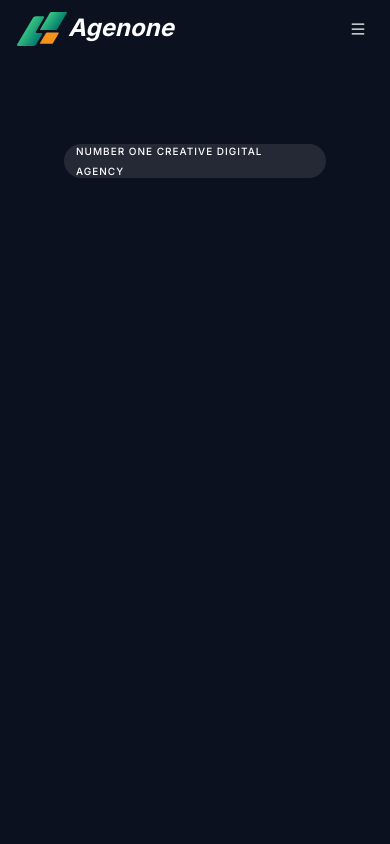
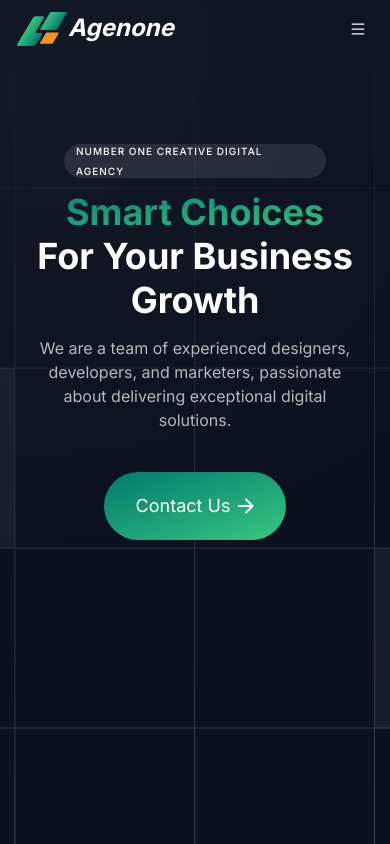
Before and after one commit to RaihanSyahSP/agenone, a Next.js app: page / in a window 390 px wide. Shown: the top 844 px of the page. Built offline with nearby package versions, Linux system fonts and the light colour scheme.

Commit message:
feat: add hero page

```diff
--- a/src/app/globals.css
+++ b/src/app/globals.css
@@ -56,16 +56,16 @@
 
 @layer  utilities{
   .display-lg-bold {
-    @apply text-[44px] font-bold leading-[52px];
+    @apply text-[72px] font-bold leading-[52px];
   }
   .display-lg-semibold {
-    @apply text-[44px] font-semibold leading-[52px];
+    @apply text-[72px] font-semibold leading-[52px];
   }
   .display-lg-medium {
-    @apply text-[44px] font-medium leading-[52px];
+    @apply text-[72px] font-medium leading-[52px];
   }
   .display-lg-regular {
-    @apply text-[44px] font-normal leading-[52px];
+    @apply text-[72px] font-normal leading-[52px];
   }
   .display-sm-bold {
     @apply text-[44px] font-bold leading-[40px] tracking-[-0.96px];
--- a/src/components/layout/Navbar.tsx
+++ b/src/components/layout/Navbar.tsx
@@ -1,5 +1,5 @@
 "use client";
-import React, { useState } from "react";
+import React, { useEffect, useState } from "react";
 import { cn } from "@/lib/utils";
 import { LogoIcon } from '@/assets'
 import { AiOutlineMenu } from "react-icons/ai";
@@ -10,14 +10,33 @@ import Button from '../button'
 
 const Navbar = () => {
   const [navbar, setNavbar] = useState(false);
+  const [scrolling, setScrolling] = useState(false);
+
   const menu = [
     { name: "Home", url: "/" },
-    { name: "Services",url: "/"},
+    { name: "Services", url: "/" },
     { name: "Project", url: "/" },
     { name: "About", url: "/" },
   ];
+
+  useEffect(() => {
+    window.addEventListener("scroll", () => {
+      if (window.scrollY > 0) {
+        setScrolling(true);
+      } else {
+        setScrolling(false);
+      }
+    });
+  }, []);
+
+  const navbarClasses = cn(
+    "w-full fixed top-0 z-50 transition-all duration-300",
+    scrolling ? "backdrop-blur-sm" : "bg-transparent backdrop-blur-0"
+  );
+
   return (
-    <nav className="w-full fixed top-0 bg-secondary-900">
+    <>
+    <nav className={navbarClasses}>
       <div className={`justify-between items-center px-4 mx-auto lg:max-w-7xl md:items-center md:h-[94px] md:flex md:px-8`}>
         <div>
           <div className="flex items-center justify-between py-3 md:py-5 md:block">
@@ -51,7 +70,9 @@ const Navbar = () => {
         </div>
         <Button className="hidden md:block">Contact Us</Button>
       </div>
-    </nav>
+      </nav>
+      <div className="absolute z-auto top-[-150px] left-[-150px] w-96 h-96 rounded-full opacity-[0.1] bg-white filter blur-[190px]"></div>
+       </>
   );
 };
 export default Navbar;
--- a/src/modules/home/index.tsx
+++ b/src/modules/home/index.tsx
@@ -5,10 +5,35 @@ import { cn } from '@/lib/utils';
 
 const HomeModule = () => {
   return (
-    <div className={cn("w-full h-[1120px] bg-secondary-900 pt-36")}>
-      <div className={cn("w-[262px] h-[34px] flex justify-center mx-auto bg-gray-transparent text-white rounded-full md:w-[351px] md:h-[44px]")}>
-        <p className={cn("flex items-center justify-center px-[12px] py-[8px] overline-sm md:overline-md md:px-[16px] md:py-[12px]")}>NUMBER ONE CREATIVE DIGITAL AGENCY</p>
+    <div className={cn("w-full h-[1120px] bg-secondary-900 pt-36 bg-[url('/background.png')] bg-cover bg-center")}>
+      <div
+        className={cn('w-[262px] h-[34px] flex justify-center',
+                          'mx-auto bg-gray-transparent text-white rounded-full',
+                          'md:w-[351px] md:h-[44px]')}
+      >
+        <p className={cn(`flex items-center justify-center px-[12px] py-[8px] overline-sm md:overline-md md:px-[16px] md:py-[12px]`)}>
+          NUMBER ONE CREATIVE DIGITAL AGENCY
+        </p>
       </div>
+      <div className={cn(`pt-[12px] text-5xl-bold w-full px-2 mx-auto text-center sm:min-w-fit sm:px-4 md:min-w-fit lg:min-w-full`)}>
+        <h1 className={cn(`bg-clip-text bg-gradient-primary-500 text-transparent md:display-lg-bold`)}>
+          Smart Choices
+        </h1>
+        <h1 className={cn(` text-white md:pt-5 md:display-lg-bold`)}>
+          For Your Business Growth
+        </h1>
+      </div>
+      <p className={cn(`mx-auto text-center text-xl-medium text-secondary-200 w-[327px] pt-[14px] lg:w-[673px]`)}>
+        We are a team of experienced designers, developers, and marketers, passionate about delivering exceptional digital solutions.
+      </p>
+      <Button
+        isIcon={true}
+        rightIcon={<RightIconButton />}
+        className={cn(`mx-auto mt-[40px] md:mt-[56px]`)}
+        size={"lg"}
+      >
+        Contact Us
+      </Button>
     </div>
   );
 }
--- a/tailwind.config.ts
+++ b/tailwind.config.ts
@@ -13,7 +13,7 @@ const config: Config = {
         "gradient-primary-300": "linear-gradient(to right bottom, var(--color-primary-start-300), var(--color-primary-end-300))",
         "gradient-primary-400": "linear-gradient(to right bottom, var(--color-primary-start-400), var(--color-primary-end-400))",
         "gradient-primary-500": "linear-gradient(to right bottom, var(--color-primary-start-500), var(--color-primary-end-500))",
-        "hero-pattern": "url('/public/background.png')",
+        "hero-pattern": "url('/public/background.svg')",
       },
       backgroundColor: {
         "gray-transparent": "rgba(255, 255, 255, 0.10)",
```
